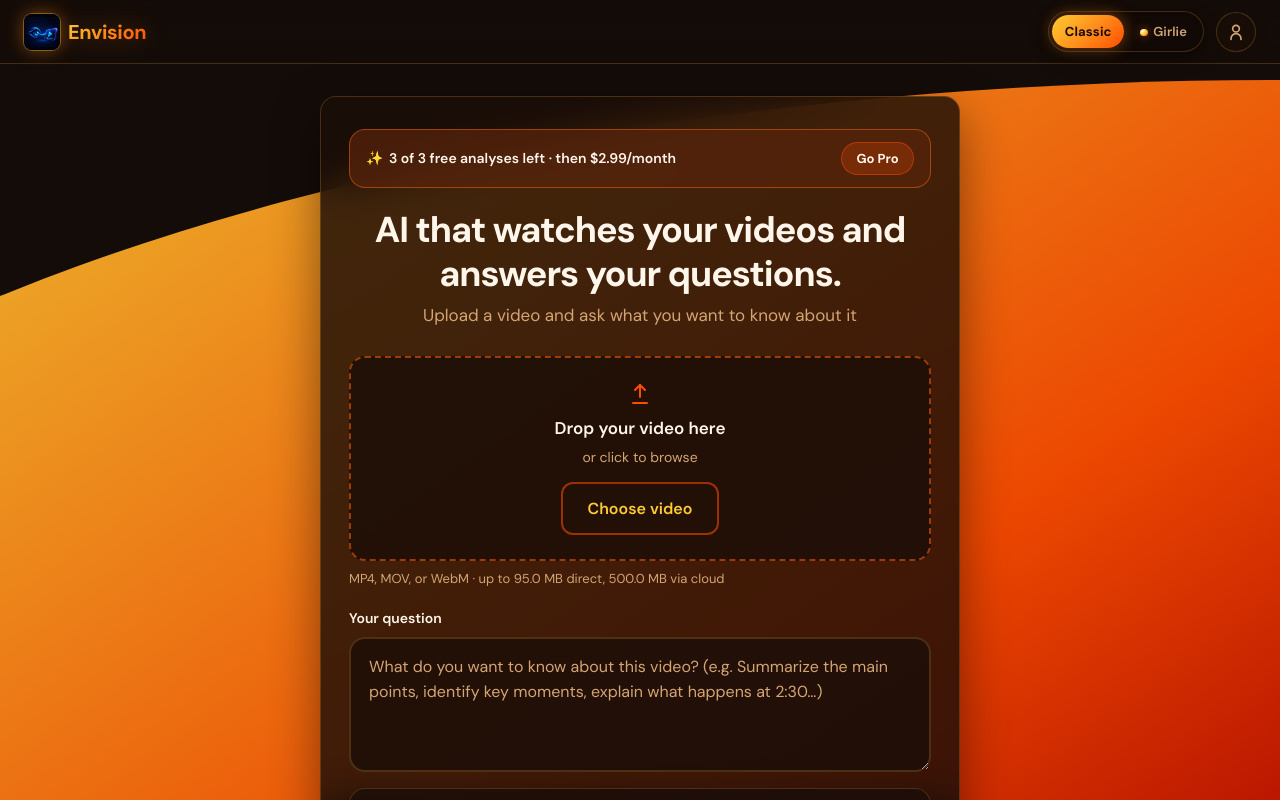
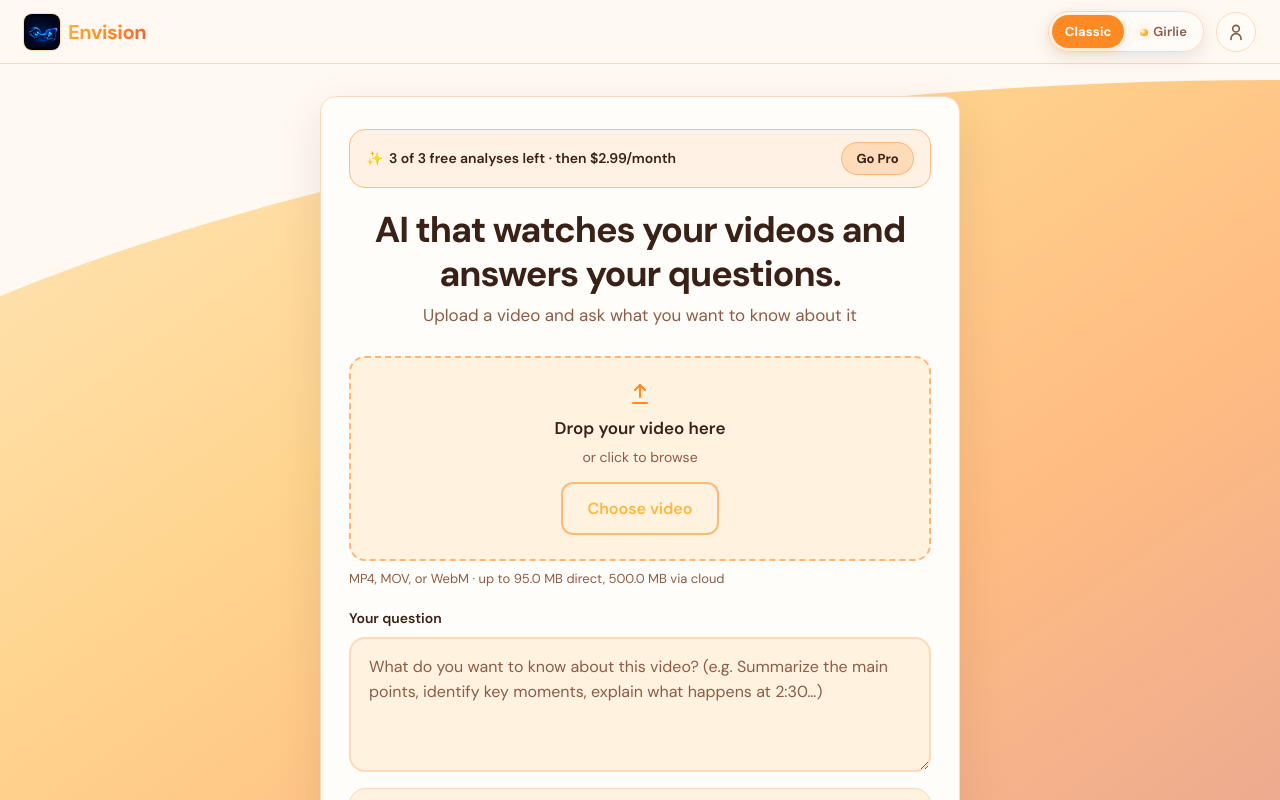
Before and after one commit to ClaudioK5/Envision-Frontend, a React (Vite) app: page / in a window 1280 px wide. Shown: the top 800 px of the page. Built offline with nearby package versions, Linux system fonts and the light colour scheme.

Commit message:
Add files via upload

```diff
--- a/src/index.css
+++ b/src/index.css
@@ -1,35 +1,36 @@
 :root,
 html[data-theme="classic"] {
-  /* Premium mango — deep warm base, brilliant yellow → orange → red */
-  --navy-dark: #140c08;
-  --navy-mid: #3d1f0f;
-  --navy-light: #6b3010;
-  --gradient-mid: #c45c12;
-  --accent: #ff4d00;
-  --accent-bright: #ffcc33;
-  --accent-mid: #ff8a1a;
-  --accent-glow: rgba(255, 138, 26, 0.45);
-  --accent-soft-12: rgba(255, 138, 26, 0.14);
-  --accent-soft-28: rgba(255, 77, 0, 0.28);
-  --accent-soft-34: rgba(255, 138, 26, 0.34);
-  --accent-soft-40: rgba(255, 77, 0, 0.4);
-  --accent-soft-45: rgba(255, 204, 51, 0.4);
-  --accent-soft-55: rgba(255, 77, 0, 0.55);
-  --leaf: #9acd32;
-
-  --bg: var(--navy-dark);
-  --bg-elevated: rgba(61, 31, 15, 0.72);
-  --surface-ink: rgba(20, 10, 6, 0.78);
-  --surface-deep: rgba(28, 14, 8, 0.82);
-  --surface-deep-strong: rgba(18, 10, 6, 0.96);
-  --surface-mid: rgba(80, 36, 14, 0.55);
-  --user-bubble-from: rgba(255, 204, 51, 0.35);
-  --user-bubble-to: rgba(255, 77, 0, 0.45);
-  --text: #fff6eb;
-  --text-muted: #d4a574;
-  --border: rgba(255, 180, 80, 0.2);
-  --shadow: rgba(0, 0, 0, 0.45);
-  --glass: rgba(28, 14, 8, 0.82);
+  /* Milkshake mango — warm light premium (ChatGPT palette) */
+  --navy-dark: #fff9f2;
+  --navy-mid: #ffd98a;
+  --navy-light: #ffb83e;
+  --gradient-mid: #ff8a24;
+  --accent: #ff8a24;
+  --accent-bright: #ffb83e;
+  --accent-hover: #f6533d;
+  --accent-deep: #c9362b;
+  --accent-glow: rgba(255, 138, 36, 0.32);
+  --accent-soft-12: rgba(255, 184, 62, 0.18);
+  --accent-soft-28: rgba(255, 138, 36, 0.22);
+  --accent-soft-34: rgba(255, 184, 62, 0.34);
+  --accent-soft-40: rgba(255, 138, 36, 0.35);
+  --accent-soft-45: rgba(255, 217, 138, 0.55);
+  --accent-soft-55: rgba(246, 83, 61, 0.45);
+  --leaf: #8dbf42;
+
+  --bg: #fff9f2;
+  --bg-elevated: #fffdf9;
+  --surface-ink: #fffdf9;
+  --surface-deep: #fff2df;
+  --surface-deep-strong: #fffdf9;
+  --surface-mid: rgba(255, 217, 138, 0.45);
+  --user-bubble-from: rgba(255, 184, 62, 0.45);
+  --user-bubble-to: rgba(255, 138, 36, 0.28);
+  --text: #3a2118;
+  --text-muted: #8c5c47;
+  --border: #ffd8b8;
+  --shadow: rgba(58, 33, 24, 0.1);
+  --glass: rgba(255, 253, 249, 0.9);
 
   --header-height: 64px;
   --radius: 12px;
@@ -131,13 +132,13 @@ body {
   inset: 0;
   background: linear-gradient(
     145deg,
-    #ffcc33 0%,
-    #ff8a1a 38%,
-    #ff4d00 72%,
-    #c91800 100%
+    #ffd98a 0%,
+    #ffb83e 40%,
+    #ff8a24 72%,
+    color-mix(in srgb, #8dbf42 22%, #f6533d) 100%
   );
   clip-path: ellipse(140% 90% at 100% 100%);
-  opacity: 0.92;
+  opacity: 0.55;
 }
 
 @media (min-width: 768px) {
@@ -177,11 +178,11 @@ body {
 
 .logo__mark {
   color: var(--text);
-  background: linear-gradient(135deg, #ffcc33 0%, #ff8a1a 48%, #ff4d00 100%);
+  background: linear-gradient(135deg, #ffb83e 0%, #ff8a24 55%, #f6533d 100%);
   -webkit-background-clip: text;
   background-clip: text;
   -webkit-text-fill-color: transparent;
-  filter: drop-shadow(0 0 12px rgba(255, 138, 26, 0.35));
+  filter: none;
 }
 
 .logo__icon {
@@ -190,9 +191,7 @@ body {
   border-radius: 0.5rem;
   object-fit: cover;
   flex-shrink: 0;
-  box-shadow:
-    0 0 0 1px color-mix(in srgb, var(--accent-bright) 35%, transparent),
-    0 0 18px var(--accent-glow);
+  box-shadow: 0 0 0 1px color-mix(in srgb, var(--accent) 28%, transparent);
 }
 
 .header__actions {
@@ -234,10 +233,14 @@ body {
 }
 
 .theme-toggle__btn--active {
-  color: #1a0c06;
+  color: #fffdf9;
   font-weight: 700;
-  background: linear-gradient(135deg, #ffcc33 0%, #ff8a1a 55%, #ff4d00 100%);
-  box-shadow: 0 0 16px rgba(255, 138, 26, 0.45);
+  background: #ff8a24;
+  box-shadow: 0 2px 10px rgba(255, 138, 36, 0.3);
+}
+
+html[data-theme="classic"] .theme-toggle__btn--active:hover {
+  background: #f6533d;
 }
 
 .theme-toggle__btn--girlie.theme-toggle__btn--active {
@@ -286,6 +289,10 @@ html[data-theme="girlie"] .theme-toggle__btn--girlie.theme-toggle__btn--active {
 
 html[data-theme="girlie"] .btn--primary {
   color: #fff;
+}
+
+html[data-theme="girlie"] .content-card {
+  background: var(--glass);
 }
 
 html[data-theme="girlie"] .result-body--markdown strong {
@@ -476,7 +483,7 @@ html[data-theme="girlie"] .result-body--markdown strong {
   padding: 2rem 1.75rem;
   border: 1px solid var(--border);
   border-radius: var(--radius-lg);
-  background: var(--glass);
+  background: var(--bg-elevated);
   backdrop-filter: blur(20px);
   box-shadow: 0 16px 48px var(--shadow);
 }
@@ -617,7 +624,7 @@ html[data-theme="girlie"] .result-body--markdown strong {
   height: 1.5rem;
   margin-top: 0.125rem;
   border-radius: 999px;
-  background: rgba(255, 255, 255, 0.14);
+  background: color-mix(in srgb, var(--text-muted) 28%, transparent);
   transition: background 0.18s ease;
 }
 
@@ -629,13 +636,13 @@ html[data-theme="girlie"] .result-body--markdown strong {
   width: 1.125rem;
   height: 1.125rem;
   border-radius: 50%;
-  background: #fff6eb;
-  box-shadow: 0 1px 3px rgba(0, 0, 0, 0.35);
+  background: #fffdf9;
+  box-shadow: 0 1px 3px rgba(58, 33, 24, 0.18);
   transition: transform 0.18s ease;
 }
 
 .creator-mode-toggle__input:checked + .creator-mode-toggle__switch {
-  background: linear-gradient(90deg, #ffcc33, #ff4d00);
+  background: #ff8a24;
 }
 
 .creator-mode-toggle__input:checked + .creator-mode-toggle__switch::after {
@@ -852,16 +859,15 @@ html[data-theme="girlie"] .result-body--markdown strong {
 
 .btn--primary {
   width: 100%;
-  color: #1a0c06;
+  color: #fffdf9;
   font-weight: 700;
-  background: linear-gradient(135deg, #ffcc33 0%, #ff8a1a 50%, #ff4d00 100%);
-  box-shadow:
-    0 4px 18px rgba(255, 77, 0, 0.4),
-    0 0 28px rgba(255, 204, 51, 0.2);
+  background: #ff8a24;
+  box-shadow: 0 4px 14px rgba(255, 138, 36, 0.35);
 }
 
 .btn--primary:not(:disabled):hover {
-  filter: brightness(1.1);
+  background: #f6533d;
+  filter: none;
 }
 
 .btn--primary:not(:disabled):active {
@@ -883,7 +889,7 @@ html[data-theme="girlie"] .result-body--markdown strong {
   margin: 0 0 0.35rem;
   font-size: 0.875rem;
   font-weight: 600;
-  color: var(--accent-bright);
+  color: var(--accent);
   text-transform: uppercase;
   letter-spacing: 0.06em;
 }
@@ -968,7 +974,7 @@ html[data-theme="girlie"] .result-body--markdown strong {
 }
 
 .result-body--markdown strong {
-  color: #ffe6a8;
+  color: var(--text);
   font-weight: 700;
 }
 
@@ -1480,16 +1486,15 @@ html[data-theme="girlie"] .result-body--markdown strong {
 .upgrade-pro-btn--primary {
   width: 100%;
   padding: 0.875rem 1.25rem;
-  color: #1a0c06;
+  color: #fffdf9;
   font-weight: 700;
-  background: linear-gradient(135deg, #ffcc33 0%, #ff8a1a 50%, #ff4d00 100%);
-  box-shadow:
-    0 4px 18px rgba(255, 77, 0, 0.4),
-    0 0 24px rgba(255, 204, 51, 0.18);
+  background: #ff8a24;
+  box-shadow: 0 4px 14px rgba(255, 138, 36, 0.35);
 }
 
 .upgrade-pro-btn--primary:hover {
-  filter: brightness(1.05);
+  background: #f6533d;
+  filter: none;
 }
 
 .upgrade-pro-btn--loading {
```
